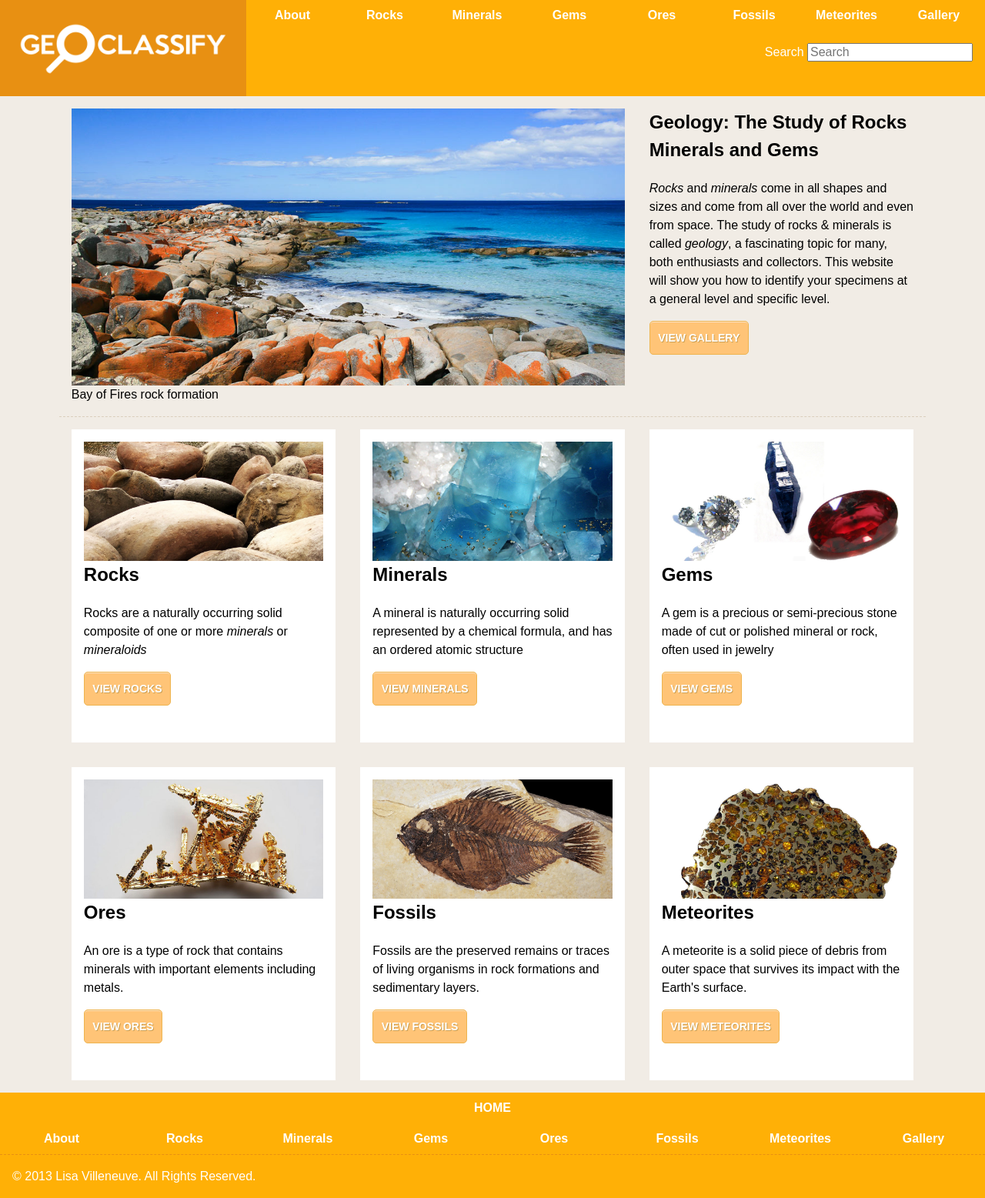
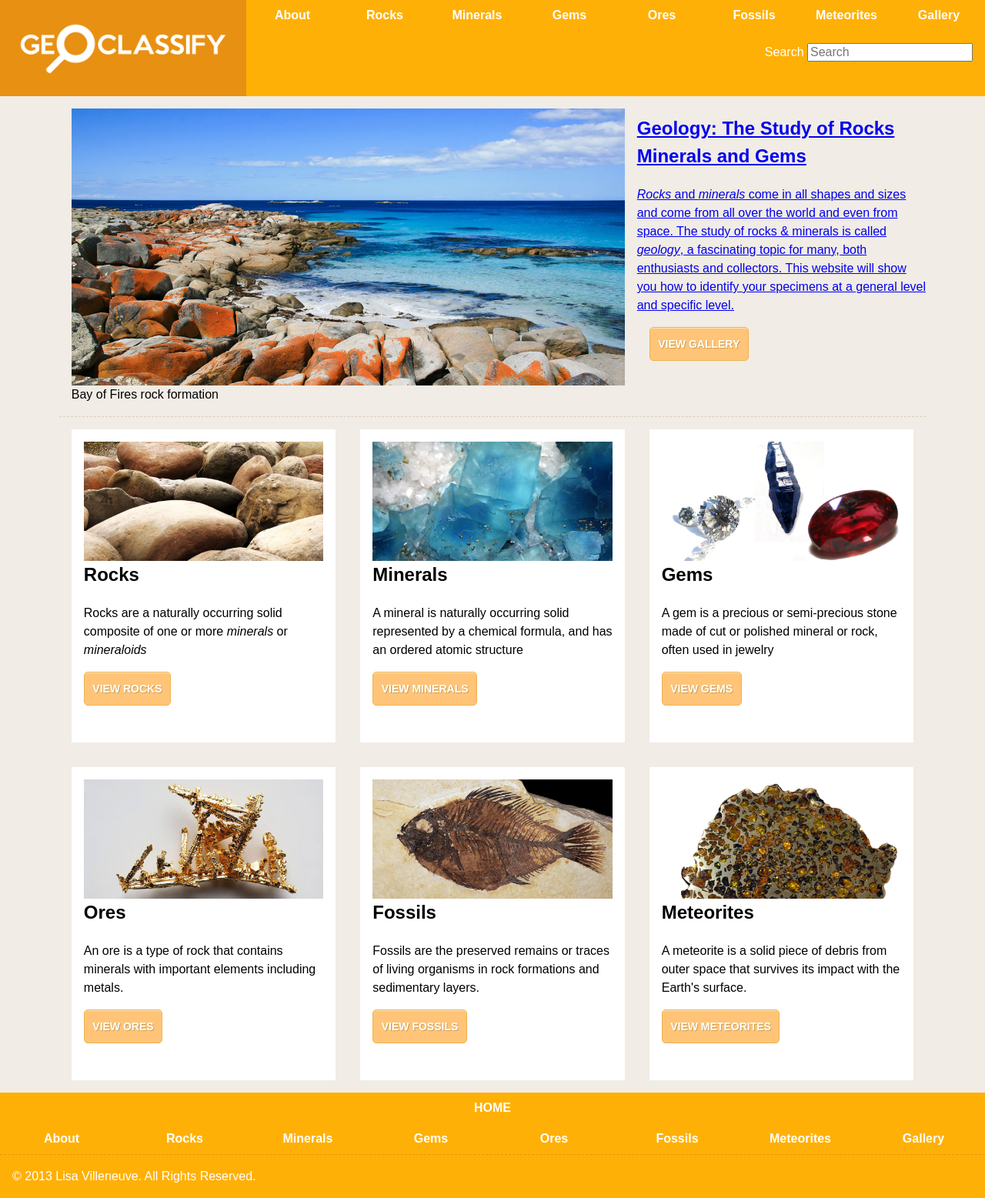
Before and after one commit to Lisa-Villeneuve/large-data-site, a Jekyll site: the page built from index.html, in a window 1280 px wide. Shown: the whole page at 77% size. Built offline with Jekyll 4.4.1, drawn with Linux system fonts in a browser that asks for light colours; Markdown is read by kramdown in place of the engine named in the settings.

Commit message:
changed img to link

```diff
--- a/index.html
+++ b/index.html
@@ -12,11 +12,11 @@
 			</figure>
 		</div>
 		<div class="unit unit-s-1 unit-m-1 unit-l-1-3">
-			<div class="unit-spacer">
+			<a href="{{site.baseurl}}/gallery/rock/" class="unit-spacer">
 				<h2>Geology: The Study of Rocks Minerals and Gems</h2>
 				<p><em>Rocks</em> and <em>minerals</em> come in all shapes and sizes and come from all over the world and even from space. The study of rocks & minerals is called <em>geology</em>, a fascinating topic for many, both enthusiasts and collectors. This website will show you how to identify your specimens at a general level and specific level.</p>
 				<a href="{{site.baseurl}}/gallery/rock/" class="button-1">VIEW GALLERY</a>
-			</div>
+			</a>
 		</div>
 	</main>
 
```
